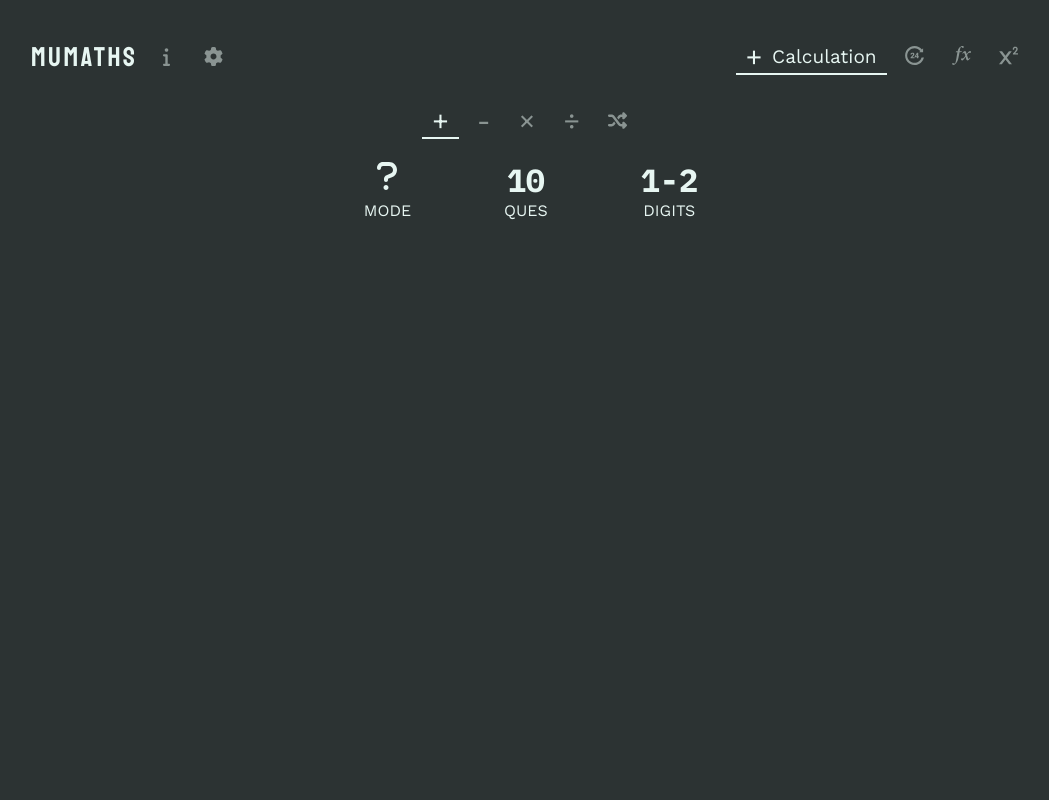
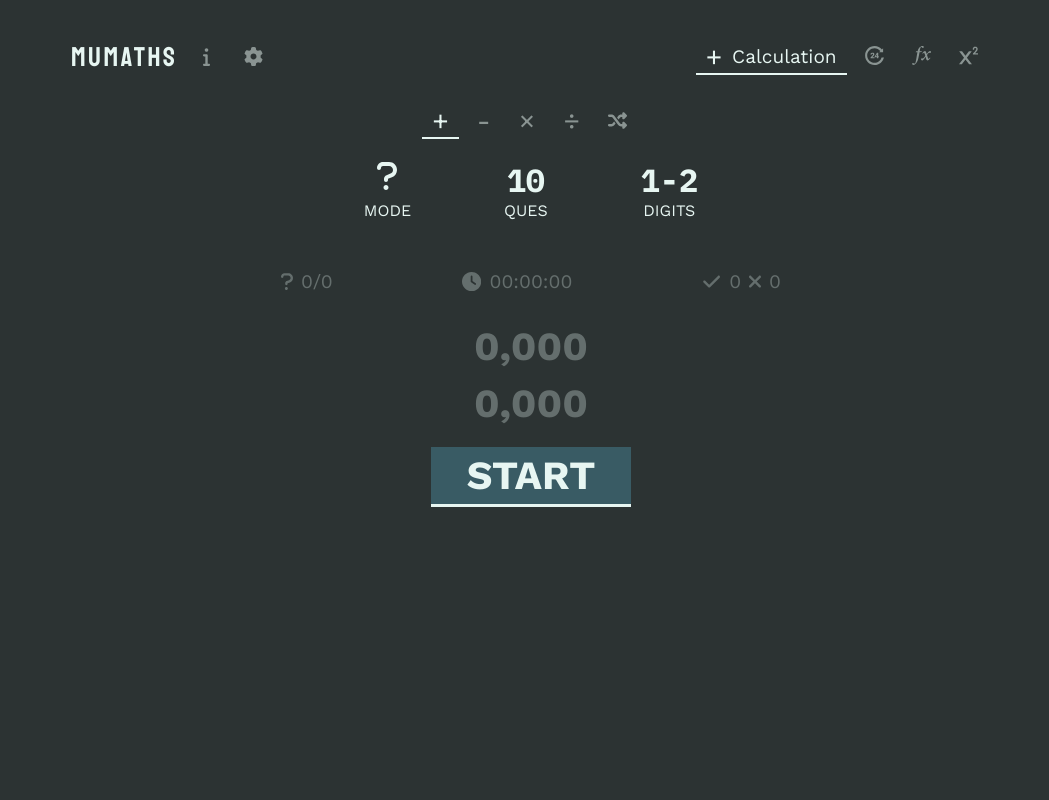
Before and after one commit to tinagrit/mumaths, a PHP site: page / in a window 1280 px wide. Shown: the whole page, without its empty margins (109-1158 px from the left). Run offline with PHP 8.4, Linux system fonts and the light colour scheme.

Commit message:
in game styling

```diff
--- a/index.html
+++ b/index.html
@@ -75,7 +75,7 @@
                 </div>
             </nav>
             <div id="paintful">
-                <div class="widthcontroller">
+                <div id="mainWidthcontroller" class="widthcontroller">
                     <div id="topbar" class="blockelem">
                         <div class="section left">
                             <div class="logo"><h1 class="title"></h1></div>
--- a/static/css/mumaths.css
+++ b/static/css/mumaths.css
@@ -9,18 +9,18 @@ body,* {
 }
 
 body {
-    overflow: hidden;
-    max-height: 100vh;
+    overflow-x: hidden;
+    min-height: 100vh;
     max-height: -webkit-fill-available;
     max-height: -moz-available;
 }
 
 :root {
-    --background: 44,51,51;
-    --neutral: 231,246,242;
-    --accent: 57,91,100;
-    --success: 60,207,78;
-    --failure: 214,28,78;
+    --background: 44,51,51; /* rgba(44,51,51) */
+    --neutral: 231,246,242; /* rgba(231,246,242) */
+    --accent: 57,91,100; /* rgba(57,91,100) */
+    --success: 60,207,78; /* rgba(60,207,78) */
+    --failure: 214,28,78; /* rgba(214,28,78) */
 }
 
 .mono {
@@ -29,21 +29,23 @@ body {
 
 #paintful {
     display: block;
-    padding: 40px;
     min-height: 100%;
     margin-left: 0;
     z-index: 2;
 }
 
 #paintful .widthcontroller {
-    display: block;
+    display: flex;
+    flex-direction: column;
     margin: 0 auto;
     max-width: 1000px;
     width: 100%;
+    height: 100vh;
+    padding: 40px 40px 0 40px;
 }
 
 #app {
-    overflow: hidden;
+    overflow-x: hidden;
     height: 100vh;
     width: 100vw;
     background-color: rgba(var(--background));
@@ -63,6 +65,16 @@ button,input[type=submit] {
 
 .logo {
     cursor: pointer;
+}
+
+input::-webkit-outer-spin-button,
+input::-webkit-inner-spin-button {
+  -webkit-appearance: none;
+  margin: 0;
+}
+
+input[type=number] {
+    -moz-appearance: textfield;
 }
 
 /*------------------*/
@@ -248,13 +260,7 @@ button,input[type=submit] {
 }
 
 .menubar a .texts {
-    display: inline;
-    font-size: 0.7em;
-    white-space: nowrap;
-    overflow-x: hidden;
-    max-width: 0;
-    margin-left: 0;
-    transition: margin-left 0.5s, max-width 0.3s;
+    display: none;
 }
 
 #topbar #titlemenu {
@@ -308,6 +314,19 @@ button,input[type=submit] {
 
 #topbar .section.right .menubar {
     text-align: end;
+}
+
+
+@media screen and (min-width: 1000px) {
+    .menubar a .texts {
+        display: inline;
+        font-size: 0.7em;
+        white-space: nowrap;
+        overflow-x: hidden;
+        max-width: 0;
+        margin-left: 0;
+        transition: margin-left 0.5s, max-width 0.3s;
+    }
 }
 
 /*------------------*/
@@ -383,6 +402,7 @@ nav .links .link h2 {
     margin-top: 30px;
     opacity: 1;
     transition: opacity 0.25s;
+    position: relative;
 }
 
 #game.notactive {
@@ -394,6 +414,12 @@ nav .links .link h2 {
     max-width: 500px;
     display: block;
     margin: 0 auto;
+    /* position: absolute;
+    top: 0;
+    left: 0;
+    right: 0; */
+    margin: 0 auto;
+    z-index: 4;
 }
 
 #game #configbar .spacer {
@@ -416,3 +442,128 @@ nav .links .link h2 {
 #game #configbar .config .input svg .main {
     fill: rgba(var(--neutral))
 }
+
+#game #ingame {
+    width: 100%;
+    max-width: 500px;
+    display: block;
+    /* position: absolute;
+    top: calc(30% + 30px);
+    transform: translateY(calc(-30% + 30px));
+    left: 0;
+    right: 0; */
+    margin: 0 auto;
+    padding: 50px 0;
+    z-index: 3;
+}
+
+#game #ingame .onWhenActive {
+    opacity: 0;
+    transition: opacity 0.25s;
+}
+
+#game #ingame .fullWhenActive {
+    opacity: 0.3;
+    transition: opacity 0.25s;
+}
+
+#game #ingame.active .onWhenActive,
+#game #ingame.active .fullWhenActive {
+    opacity: 1;
+}
+
+#game #ingame #ingamestat {
+    display: flex;
+    justify-content: space-between;
+    margin-bottom: 30px;
+    /* opacity: 0; */
+}
+
+#game #ingame .statsvg,
+#game #ingame .buttonsvg {
+    height: 1.2em;
+}
+
+#game #ingame .statsvg .main,
+#game #ingame .buttonsvg .main {
+    fill: rgba(var(--neutral));
+}
+
+#game #ingame .statvalue,
+#game #ingame .buttontext {
+    font-size: 1.2em;
+    margin-left: 8px;
+}
+
+#game #ingame .statvalue.mgright {
+    margin-right: 8px;
+}
+
+#game #ingame .valNextToImg>*,
+#game #ingame .actionbutton>* {
+    display: inline-block;
+}
+
+#game #ingame .valNextToImg,
+#game #ingame .actionbutton {
+    display: flex;
+    align-items: center;
+}
+
+@media screen and (max-width: 400px) {
+    #game #ingame .statsvg:not(.keepOnSmall) {
+        display: none;
+    }
+
+    #game #ingame .hideOnSmall {
+        display: none;
+    }
+}
+
+#game #ingame #question {
+    text-align: center;
+}
+
+#game #ingame #question .questionNumber {
+    font-size: 2.5em;
+    margin: 10px 0;
+}
+
+#game #ingame #answer {
+    display: block;
+    margin: 0 auto;
+    margin-top: 20px;
+    background-color: rgba(var(--accent));
+    color: rgba(var(--neutral));
+    width: 90%;
+    max-width: 200px;
+    padding: 5px 30px;
+    font-size: 2.5em;
+    font-weight: bold;
+    text-align: center;
+    outline: none;
+    border: none;
+    border-bottom: 3px solid rgba(var(--neutral));
+    cursor: pointer;
+}
+
+#game #ingame.active #answer {
+    cursor: text;
+}
+
+#game #ingame #answer::placeholder {
+    color: rgba(var(--neutral));
+    opacity: 1;
+    transition: opacity 0.25s;
+}
+
+#game #ingame.active #answer::placeholder {
+    opacity: 0;
+}
+
+#game #ingame #ingameactions {
+    margin: 30px 0;
+    display: flex;
+    justify-content: space-evenly;
+    align-items: center;
+}
--- a/static/html/calculation.html
+++ b/static/html/calculation.html
@@ -22,6 +22,48 @@
     </div>
 </div>
 
+<div id="ingame">
+    <div id="ingamestat" class="fullWhenActive">
+        <div id="counter" class="valNextToImg">
+            <svg class="statsvg" xmlns="http://www.w3.org/2000/svg" viewBox="0 0 320 512"><!--! Font Awesome Free 6.2.0 by @fontawesome - https://fontawesome.com License - https://fontawesome.com/license/free (Icons: CC BY 4.0, Fonts: SIL OFL 1.1, Code: MIT License) Copyright 2022 Fonticons, Inc. --><path class="main" d="M96 96c-17.7 0-32 14.3-32 32s-14.3 32-32 32s-32-14.3-32-32C0 75 43 32 96 32h97c70.1 0 127 56.9 127 127c0 52.4-32.2 99.4-81 118.4l-63 24.5 0 18.1c0 17.7-14.3 32-32 32s-32-14.3-32-32V301.9c0-26.4 16.2-50.1 40.8-59.6l63-24.5C240 208.3 256 185 256 159c0-34.8-28.2-63-63-63H96zm48 384c-22.1 0-40-17.9-40-40s17.9-40 40-40s40 17.9 40 40s-17.9 40-40 40z"/></svg>
+            <p class="statvalue">0/0</p>
+        </div>
+
+        <div id="timer" class="valNextToImg">
+            <svg class="statsvg" xmlns="http://www.w3.org/2000/svg" viewBox="0 0 512 512"><!--! Font Awesome Free 6.2.0 by @fontawesome - https://fontawesome.com License - https://fontawesome.com/license/free (Icons: CC BY 4.0, Fonts: SIL OFL 1.1, Code: MIT License) Copyright 2022 Fonticons, Inc. --><path class="main" d="M256 512C114.6 512 0 397.4 0 256S114.6 0 256 0S512 114.6 512 256s-114.6 256-256 256zM232 120V256c0 8 4 15.5 10.7 20l96 64c11 7.4 25.9 4.4 33.3-6.7s4.4-25.9-6.7-33.3L280 243.2V120c0-13.3-10.7-24-24-24s-24 10.7-24 24z"/></svg>
+            <p class="statvalue">00:00:00</p>
+        </div>
+
+        <div id="score" class="valNextToImg">
+            <svg class="statsvg keepOnSmall" xmlns="http://www.w3.org/2000/svg" viewBox="0 0 512 512"><!--! Font Awesome Free 6.2.0 by @fontawesome - https://fontawesome.com License - https://fontawesome.com/license/free (Icons: CC BY 4.0, Fonts: SIL OFL 1.1, Code: MIT License) Copyright 2022 Fonticons, Inc. --><path class="main" d="M470.6 105.4c12.5 12.5 12.5 32.8 0 45.3l-256 256c-12.5 12.5-32.8 12.5-45.3 0l-128-128c-12.5-12.5-12.5-32.8 0-45.3s32.8-12.5 45.3 0L192 338.7 425.4 105.4c12.5-12.5 32.8-12.5 45.3 0z"/></svg>
+            <p class="statvalue mgright">0</p>
+
+            <svg class="statsvg" xmlns="http://www.w3.org/2000/svg" viewBox="0 0 320 512"><!--! Font Awesome Free 6.2.0 by @fontawesome - https://fontawesome.com License - https://fontawesome.com/license/free (Icons: CC BY 4.0, Fonts: SIL OFL 1.1, Code: MIT License) Copyright 2022 Fonticons, Inc. --><path class="main" d="M310.6 150.6c12.5-12.5 12.5-32.8 0-45.3s-32.8-12.5-45.3 0L160 210.7 54.6 105.4c-12.5-12.5-32.8-12.5-45.3 0s-12.5 32.8 0 45.3L114.7 256 9.4 361.4c-12.5 12.5-12.5 32.8 0 45.3s32.8 12.5 45.3 0L160 301.3 265.4 406.6c12.5 12.5 32.8 12.5 45.3 0s12.5-32.8 0-45.3L205.3 256 310.6 150.6z"/></svg>
+            <p class="statvalue hideOnSmall">0</p>
+        </div>
+    </div>
+
+    <div id="question" class="fullWhenActive">
+        <h1 id="firstNumber" class="questionNumber firstNumber">0,000</h1>
+        <h1 id="secondNumber" class="questionNumber secondNumber">0,000</h1>
+    </div>
+
+    <input type="number" name="" id="answer" autocomplete="off" placeholder="START">
+
+    <div id="ingameactions" class="onWhenActive">
+        <div class="actionbutton">
+            <svg class="buttonsvg" xmlns="http://www.w3.org/2000/svg" viewBox="0 0 512 512"><!--! Font Awesome Free 6.2.0 by @fontawesome - https://fontawesome.com License - https://fontawesome.com/license/free (Icons: CC BY 4.0, Fonts: SIL OFL 1.1, Code: MIT License) Copyright 2022 Fonticons, Inc. --><path class="main" d="M352 96h64c17.7 0 32 14.3 32 32V384c0 17.7-14.3 32-32 32H352c-17.7 0-32 14.3-32 32s14.3 32 32 32h64c53 0 96-43 96-96V128c0-53-43-96-96-96H352c-17.7 0-32 14.3-32 32s14.3 32 32 32zm-7.5 177.4c4.8-4.5 7.5-10.8 7.5-17.4s-2.7-12.9-7.5-17.4l-144-136c-7-6.6-17.2-8.4-26-4.6s-14.5 12.5-14.5 22v72H32c-17.7 0-32 14.3-32 32v64c0 17.7 14.3 32 32 32H160v72c0 9.6 5.7 18.2 14.5 22s19 2 26-4.6l144-136z"/></svg>
+            <p class="buttontext">Exit</p>
+        </div>
+        <div class="actionbutton">
+            <svg class="buttonsvg" xmlns="http://www.w3.org/2000/svg" viewBox="0 0 512 512"><!--! Font Awesome Free 6.2.0 by @fontawesome - https://fontawesome.com License - https://fontawesome.com/license/free (Icons: CC BY 4.0, Fonts: SIL OFL 1.1, Code: MIT License) Copyright 2022 Fonticons, Inc. --><path class="main" d="M0 224c0 17.7 14.3 32 32 32s32-14.3 32-32c0-53 43-96 96-96H320v32c0 12.9 7.8 24.6 19.8 29.6s25.7 2.2 34.9-6.9l64-64c12.5-12.5 12.5-32.8 0-45.3l-64-64c-9.2-9.2-22.9-11.9-34.9-6.9S320 19.1 320 32V64H160C71.6 64 0 135.6 0 224zm512 64c0-17.7-14.3-32-32-32s-32 14.3-32 32c0 53-43 96-96 96H192V352c0-12.9-7.8-24.6-19.8-29.6s-25.7-2.2-34.9 6.9l-64 64c-12.5 12.5-12.5 32.8 0 45.3l64 64c9.2 9.2 22.9 11.9 34.9 6.9s19.8-16.6 19.8-29.6V448H352c88.4 0 160-71.6 160-160z"/></svg>
+            <p class="buttontext">Restart</p>
+        </div>
+    </div>
+
+</div>
+
+
 <style>
     #game #chooseoper {
         display: block;
--- a/static/js/ui.js
+++ b/static/js/ui.js
@@ -277,3 +277,5 @@ async function closeTyper () {
 document.getElementById('closetyperX').addEventListener('click',closeTyper);
 
 // END TYPER
+
+document.getElementById('game').style.minHeight = "calc(100vh - " + (Number(window.getComputedStyle(document.getElementById('mainWidthcontroller')).paddingTop.slice(0,-2)) + Number(window.getComputedStyle(document.getElementById('topbar')).height.slice(0,-2)) + Number(window.getComputedStyle(document.getElementById('game')).marginTop.slice(0,-2))) + "px)"
```
